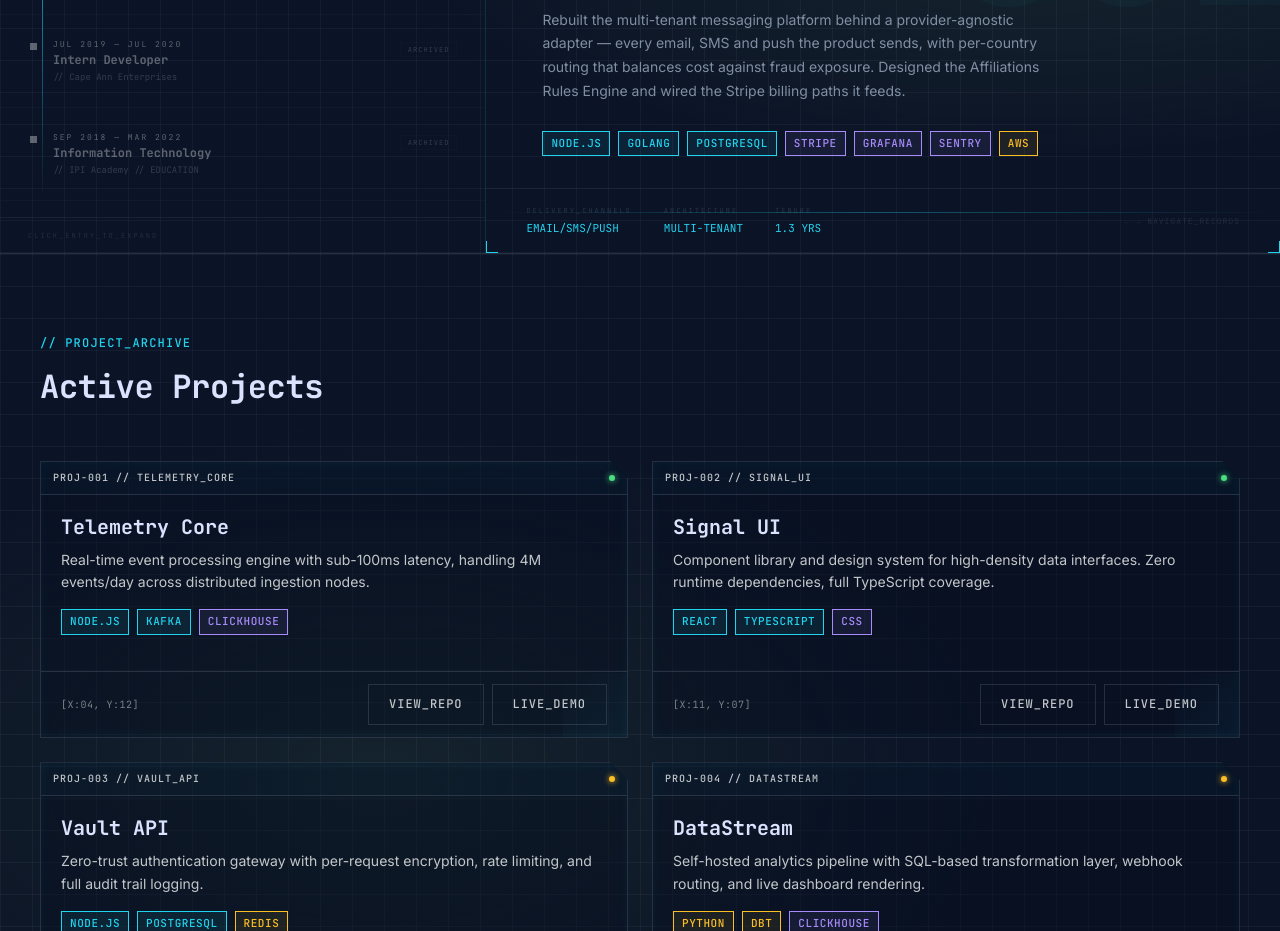
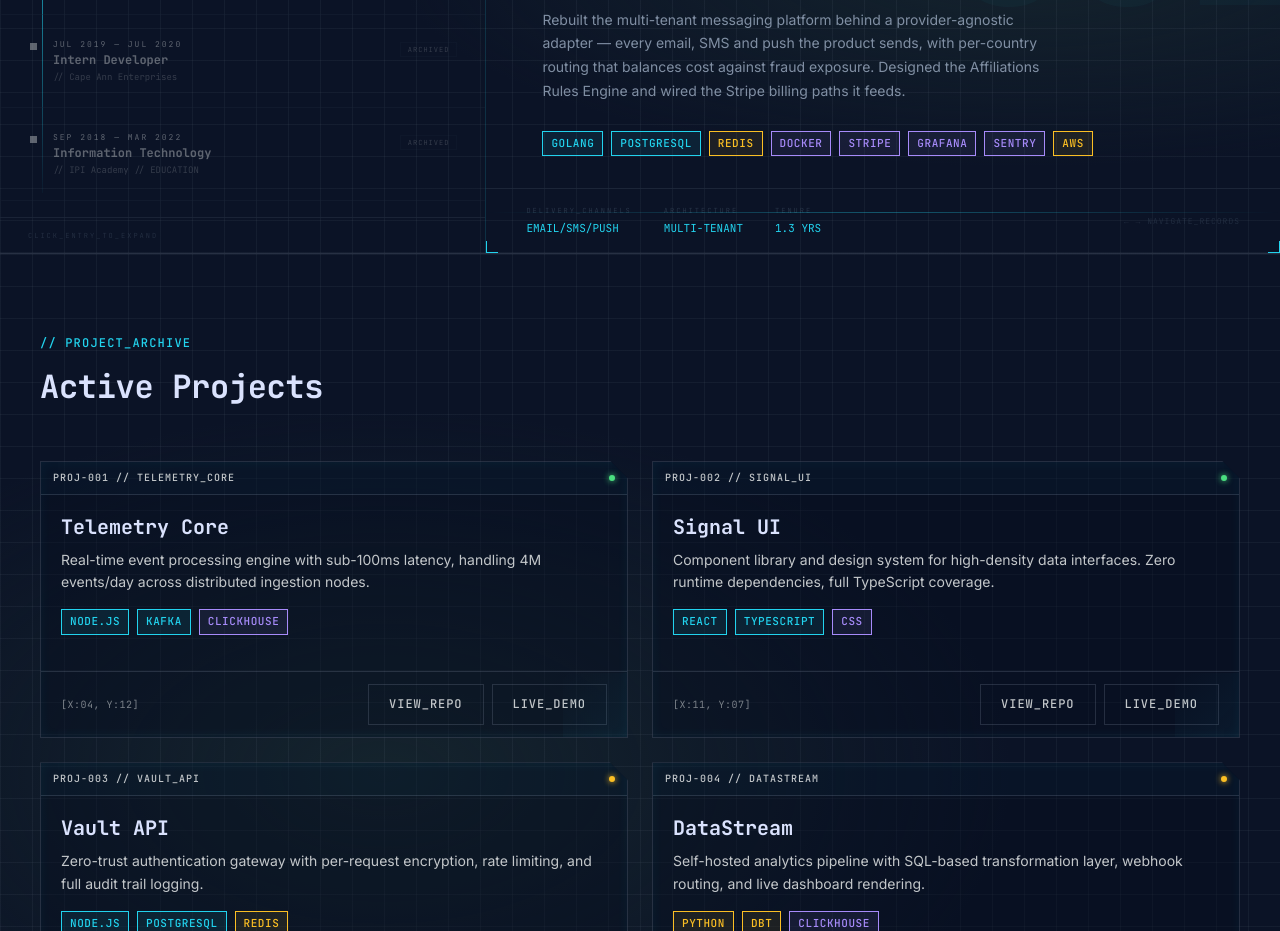
Before and after one commit to AmmarBerkovic/portfolio-lab, a React (Vite) app: page / in a window 1280 px wide. Shown: the part 1680-2611 px from the top of the page. Built offline with nearby package versions, Linux system fonts and the light colour scheme.

Commit message:
content: add Redis and Docker to Pickleball record, drop Node.js

```diff
--- a/src/data/content.ts
+++ b/src/data/content.ts
@@ -128,9 +128,10 @@ export const roles: Role[] = [
       'Rebuilt the multi-tenant messaging platform behind a provider-agnostic adapter — every email, SMS and push the product sends, with per-country routing that balances cost against fraud exposure. Designed the Affiliations Rules Engine and wired the Stripe billing paths it feeds.',
     status: 'ACTIVE',
     chips: [
-      { label: 'Node.js',    color: 'cyan' },
       { label: 'Golang',     color: 'cyan' },
       { label: 'PostgreSQL', color: 'cyan' },
+      { label: 'Redis',      color: 'amber' },
+      { label: 'Docker',     color: 'violet' },
       { label: 'Stripe',     color: 'violet' },
       { label: 'Grafana',    color: 'violet' },
       { label: 'Sentry',     color: 'violet' },
```
